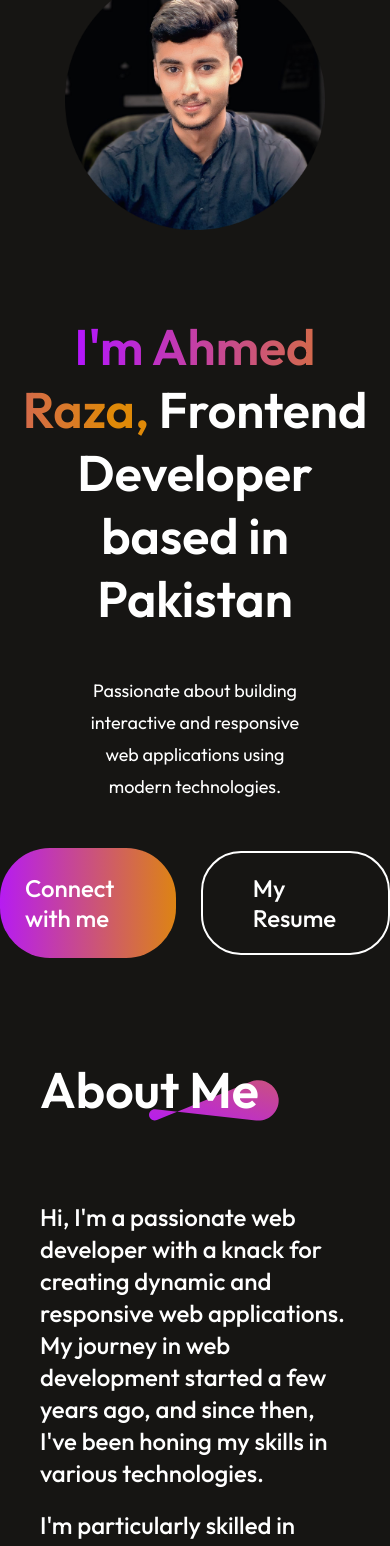
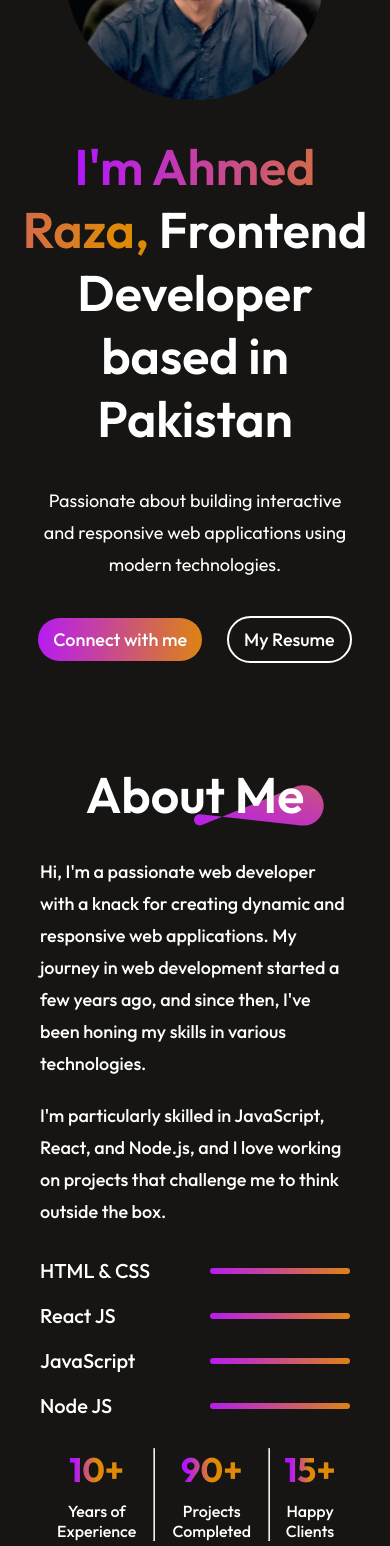
Before and after one commit to Mian-Ahmed-Raza/my-portfolio-react, a React (Vite) app: page / in a window 390 px wide. Shown: the part 340-1886 px from the top of the page. Built offline with nearby package versions, Linux system fonts and the light colour scheme.

Commit message:
edited responsiveness

```diff
--- a/src/Components/About/About.module.css
+++ b/src/Components/About/About.module.css
@@ -113,9 +113,13 @@
 @media(max-width:768px){
 
     .about{
-        gap: 80px;
+        gap: 30px;
         margin: 50px 40px;
         align-items: start;
+    }
+
+    .aboutTitle{
+        align-self: center;
     }
 
     .aboutTitle h1{
@@ -137,8 +141,12 @@
     }
 
     .aboutPara{
-        font-size: 18px;
+        font-size: 18px !important;
         line-height: 32px;
+    }
+
+    .aboutRight{
+        gap: 30px;
     }
 
     .aboutSkill{
@@ -156,6 +164,7 @@
 
     .aboutAchievements{
         justify-content: space-between;
+        margin-bottom: 50px;
     }
 
     .aboutAchievement{
--- a/src/Components/Hero/Hero.module.css
+++ b/src/Components/Hero/Hero.module.css
@@ -69,22 +69,22 @@
 @media(max-width:768px){
 
     .hero img{
-        margin-top: 120px;
+        margin-top: 30px;
         width: 260px;
         height: 260px;
     }
 
     .hero h1{
-        margin-top: 50px;
+        margin-top: 0;
         width: 90%;
         font-size: 50px;
     }
 
     .hero p{
-        width: 60%;
+        width: 80%;
         font-size: 18px;
         line-height: 32px;
-        margin: 10px 0;
+        margin: 0;
     }
 
     .heroAction{
@@ -92,17 +92,22 @@
         font-size: 18px;
         font-weight: 500;
         margin-bottom: 50px;
+        margin-left: 10px;
+        margin-right: 10px;
     }
 
     .heroConnect{
-        padding: 20px 30px;
+        padding: 10px 15px !important;
         border-radius: 40px;
+        font-size: 18px;
+
 
     }
 
     .heroResume{
-        padding: 20px 50px;
+        padding: 10px 15px !important;
         border-radius: 40px;
+        font-size: 18px;
     }
 
 }
--- a/src/Components/Navbar/Navbar.module.css
+++ b/src/Components/Navbar/Navbar.module.css
@@ -54,7 +54,7 @@
 @media(max-width:768px){
 
     .navbar{
-        margin: 20px 20px;
+        margin: 0 20px;
     }
 
     .navContact{
--- a/src/Components/Services/Services.module.css
+++ b/src/Components/Services/Services.module.css
@@ -82,8 +82,12 @@
 
     .services{
         align-items: start;
-        gap: 70px;
+        gap: 30px;
         margin: 20px 40px;
+    }
+
+    .servicesTitle{
+        align-self: center;
     }
 
     .servicesTitle h1{
```
